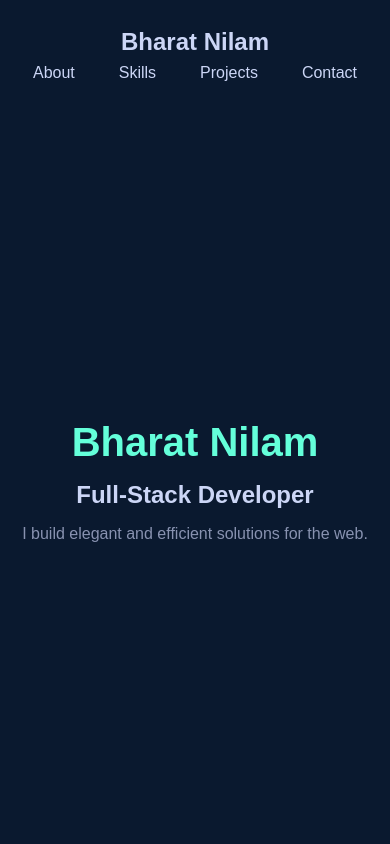
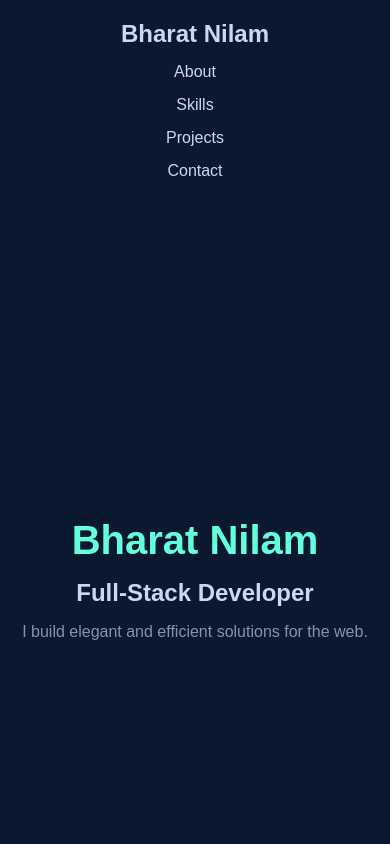
Before and after one commit to bharatnilam/developer-portfolio, a plain HTML site: page index.html in a window 390 px wide. Shown: the top 844 px of the page. Drawn offline with Linux system fonts and the light colour scheme; a script that the page names is missing.

Commit message:
Foundation and core structure

```diff
--- a/index.html
+++ b/index.html
@@ -8,13 +8,15 @@
 </head>
 <body>
     <header>
-        <nav><a href="#home" class="logo">Bharat Nilam</a>
-        <ul>
-            <li><a href="#about">About</a></li>
-            <li><a href="#skills">Skills</a></li>
-            <li><a href="#projects">Projects</a></li>
-            <li><a href="#contact">Contact</a></li>
-        </ul></nav>
+        <nav>
+            <ul>
+                <li><a href="#home" class="logo">Bharat Nilam</a></li>
+                <li><a href="#about">About</a></li>
+                <li><a href="#skills">Skills</a></li>
+                <li><a href="#projects">Projects</a></li>
+                <li><a href="#contact">Contact</a></li>
+            </ul>
+        </nav>
     </header>
     <main>
         <section id="home">
--- a/style.css
+++ b/style.css
@@ -142,9 +142,13 @@ footer a:hover {
 /* Media Queries */
 @media (max-width: 768px) {
     nav {
+        justify-content: center;
+    }
+
+    nav ul {
         flex-direction: column;
         align-items: center;
-        gap: 20 px;
+        gap: 15px;
     }
 
     #home h1 {
```
